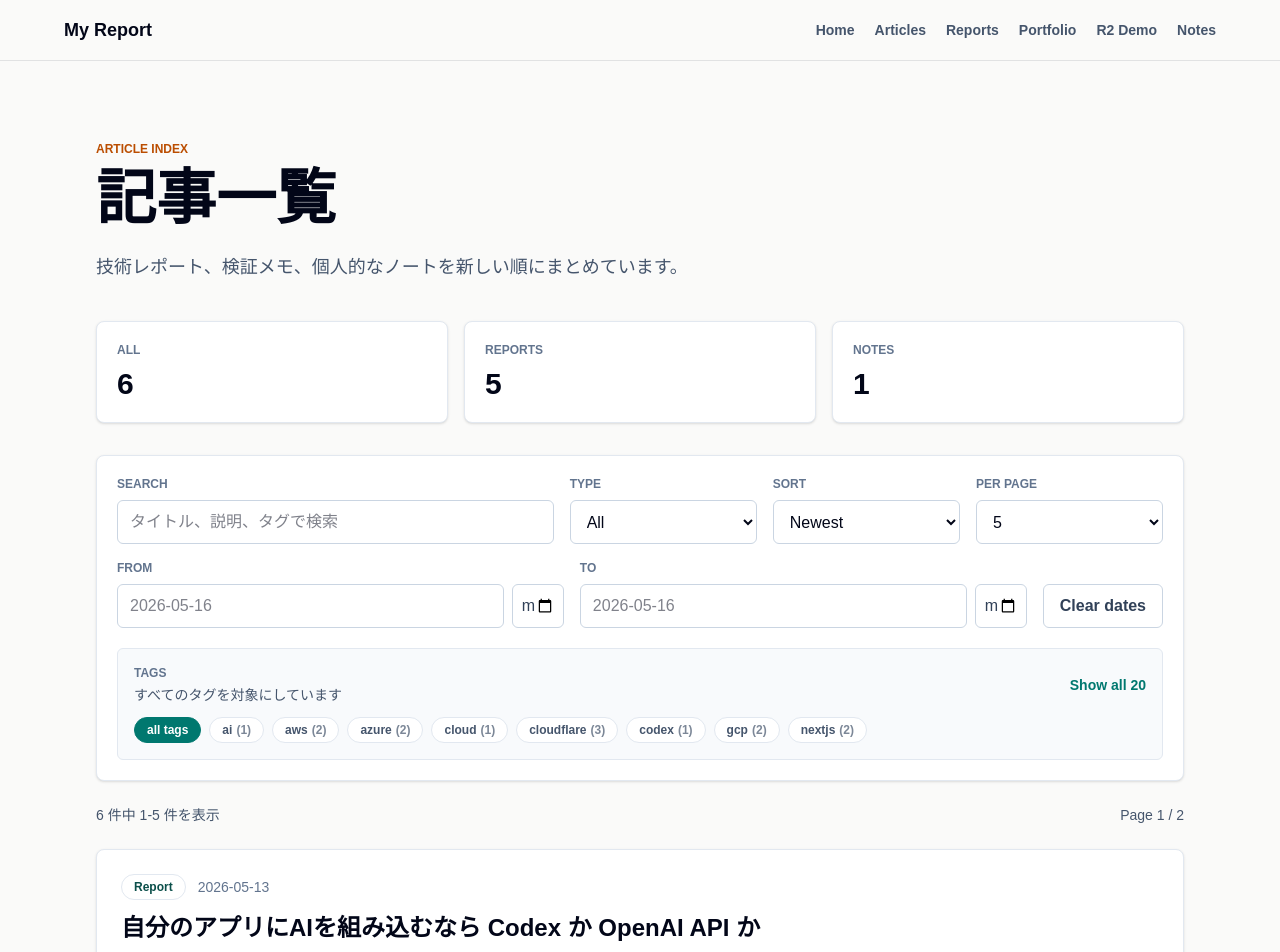
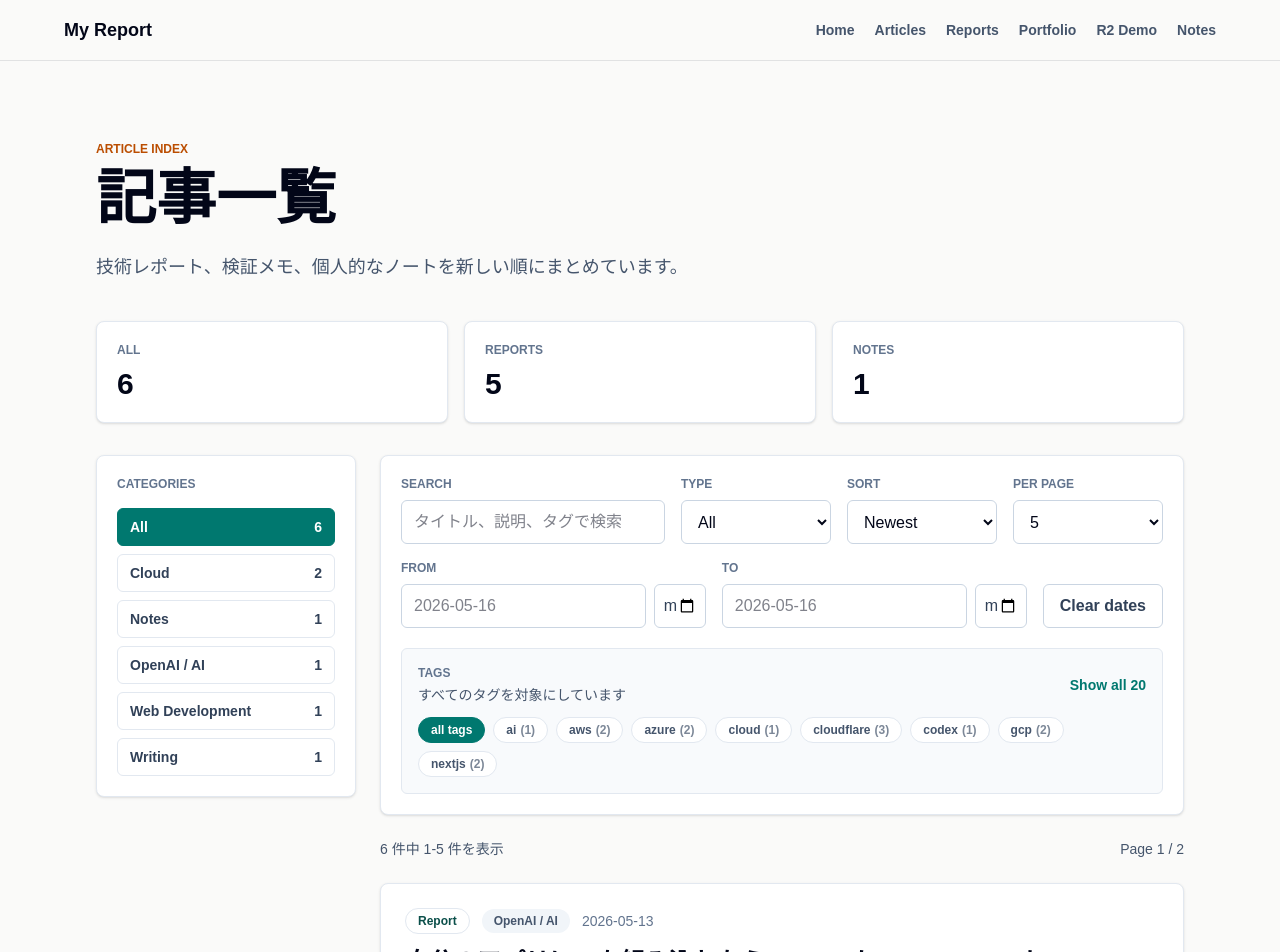
Before and after one commit to 0x46y/MyReport, a Next.js app: page /articles in a window 1280 px wide. Shown: the top 952 px of the page. Built offline with nearby package versions, Linux system fonts and the light colour scheme.

Commit message:
カテゴリーのサイドバー追加

```diff
--- a/app/articles/ArticlesExplorer.tsx
+++ b/app/articles/ArticlesExplorer.tsx
@@ -11,6 +11,7 @@ type ArticleSummary = Omit<Post, "body">;
 export default function ArticlesExplorer({ posts }: { posts: ArticleSummary[] }) {
   const searchParams = useSearchParams();
   const [query, setQuery] = useState("");
+  const [selectedCategory, setSelectedCategory] = useState(searchParams.get("category") ?? "all");
   const [selectedTag, setSelectedTag] = useState(searchParams.get("tag") ?? "all");
   const [selectedKind, setSelectedKind] = useState("all");
   const [sortOrder, setSortOrder] = useState<SortOrder>("newest");
@@ -27,6 +28,18 @@ export default function ArticlesExplorer({ posts }: { posts: ArticleSummary[] })
       post.tags.forEach((tag) => {
         counts.set(tag, (counts.get(tag) ?? 0) + 1);
       });
+    });
+
+    return Array.from(counts.entries())
+      .map(([name, count]) => ({ name, count }))
+      .sort((a, b) => a.name.localeCompare(b.name, "ja"));
+  }, [posts]);
+
+  const categories = useMemo(() => {
+    const counts = new Map<string, number>();
+
+    posts.forEach((post) => {
+      counts.set(post.category, (counts.get(post.category) ?? 0) + 1);
     });
 
     return Array.from(counts.entries())
@@ -54,16 +67,17 @@ export default function ArticlesExplorer({ posts }: { posts: ArticleSummary[] })
 
     return posts
       .filter((post) => {
+        const matchesCategory = selectedCategory === "all" || post.category === selectedCategory;
         const matchesKind = selectedKind === "all" || post.kind === selectedKind;
         const matchesTag = selectedTag === "all" || post.tags.includes(selectedTag);
         const matchesDateFrom = !dateFrom || post.date >= dateFrom;
         const matchesDateTo = !dateTo || post.date <= dateTo;
-        const haystack = [post.title, post.excerpt, post.date, post.kind, ...post.tags]
+        const haystack = [post.title, post.excerpt, post.date, post.kind, post.category, ...post.tags]
           .join(" ")
           .toLowerCase();
         const matchesQuery = !normalizedQuery || haystack.includes(normalizedQuery);
 
-        return matchesKind && matchesTag && matchesDateFrom && matchesDateTo && matchesQuery;
+        return matchesCategory && matchesKind && matchesTag && matchesDateFrom && matchesDateTo && matchesQuery;
       })
       .sort((a, b) => {
         if (sortOrder === "oldest") {
@@ -76,7 +90,7 @@ export default function ArticlesExplorer({ posts }: { posts: ArticleSummary[] })
 
         return b.date.localeCompare(a.date);
       });
-  }, [dateFrom, dateTo, posts, query, selectedKind, selectedTag, sortOrder]);
+  }, [dateFrom, dateTo, posts, query, selectedCategory, selectedKind, selectedTag, sortOrder]);
 
   const totalPages = Math.max(1, Math.ceil(filteredPosts.length / pageSize));
   const currentPage = Math.min(page, totalPages);
@@ -88,7 +102,39 @@ export default function ArticlesExplorer({ posts }: { posts: ArticleSummary[] })
   }
 
   return (
-    <section className="grid gap-6">
+    <section className="grid gap-6 lg:grid-cols-[260px_minmax(0,1fr)] lg:items-start">
+      <aside className="rounded-lg border border-slate-200 bg-white p-5 shadow-sm lg:sticky lg:top-28">
+        <p className="text-xs font-black uppercase tracking-normal text-slate-500">Categories</p>
+        <div className="mt-4 grid gap-2">
+          <button
+            className={categoryButtonClass(selectedCategory === "all")}
+            onClick={() => {
+              setSelectedCategory("all");
+              resetPage();
+            }}
+            type="button"
+          >
+            <span>All</span>
+            <span>{posts.length}</span>
+          </button>
+          {categories.map((category) => (
+            <button
+              className={categoryButtonClass(selectedCategory === category.name)}
+              key={category.name}
+              onClick={() => {
+                setSelectedCategory(category.name);
+                resetPage();
+              }}
+              type="button"
+            >
+              <span>{category.name}</span>
+              <span>{category.count}</span>
+            </button>
+          ))}
+        </div>
+      </aside>
+
+      <div className="grid gap-6">
         <div className="rounded-lg border border-slate-200 bg-white p-5 shadow-sm">
         <div className="grid gap-4 lg:grid-cols-[minmax(0,1.4fr)_repeat(3,minmax(150px,0.6fr))]">
           <label className="grid gap-2">
@@ -249,6 +295,9 @@ export default function ArticlesExplorer({ posts }: { posts: ArticleSummary[] })
                   <span className="w-fit rounded-full border border-slate-200 px-3 py-1 text-xs font-black text-teal-900">
                     {post.kind === "reports" ? "Report" : "Note"}
                   </span>
+                  <span className="w-fit rounded-full bg-slate-100 px-3 py-1 text-xs font-bold text-slate-600">
+                    {post.category}
+                  </span>
                   <time className="text-sm text-slate-500" dateTime={post.date}>
                     {post.date}
                   </time>
@@ -295,8 +344,20 @@ export default function ArticlesExplorer({ posts }: { posts: ArticleSummary[] })
             Next
           </button>
         </div>
+      </div>
     </section>
   );
+}
+
+function categoryButtonClass(isActive: boolean) {
+  const base =
+    "flex w-full items-center justify-between gap-3 rounded-md border px-3 py-2 text-left text-sm font-black transition";
+
+  if (isActive) {
+    return `${base} border-teal-700 bg-teal-700 text-white`;
+  }
+
+  return `${base} border-slate-200 bg-white text-slate-700 hover:border-teal-500 hover:text-teal-700`;
 }
 
 function DateField({
--- a/content/notes/small-tools.md
+++ b/content/notes/small-tools.md
@@ -2,6 +2,7 @@
 title: "小さい道具を作ることについて"
 date: "2026-05-09"
 excerpt: "完成度よりも、日々の判断を少し軽くする道具を持つことの価値について。"
+category: "Notes"
 tags: "notes, tools"
 ---
 
--- a/content/reports/cloud-platform-comparison-2026.md
+++ b/content/reports/cloud-platform-comparison-2026.md
@@ -2,6 +2,7 @@
 title: "クラウドプラットフォーム比較メモ: AWS / Azure / GCP と Vercel / Cloudflare"
 date: "2026-05-11"
 excerpt: "三大クラウドとフロントエンド・エッジ系プラットフォームを、個人開発と実務選定の観点から整理する。"
+category: "Cloud"
 tags: "cloud, aws, azure, gcp, vercel, cloudflare"
 ---
 
--- a/content/reports/cloudflare-workers-nextjs-start.md
+++ b/content/reports/cloudflare-workers-nextjs-start.md
@@ -2,6 +2,7 @@
 title: "Cloudflare Workers に置く個人サイトの初期設計"
 date: "2026-05-11"
 excerpt: "Next.js の静的出力を Workers の Assets で配信し、記事とポートフォリオを同居させる方針を整理する。"
+category: "Web Development"
 tags: "nextjs, cloudflare, workers, portfolio"
 ---
 
--- a/content/reports/codex-vs-openai-api-for-my-app-2026.md
+++ b/content/reports/codex-vs-openai-api-for-my-app-2026.md
@@ -2,6 +2,7 @@
 title: "自分のアプリにAIを組み込むなら Codex か OpenAI API か"
 date: "2026-05-13"
 excerpt: "Codex App Server、Codex SDK、codex exec、Responses API、Agents SDK、ChatKit の違いを、Next.js の自作アプリに組み込む観点で整理する。"
+category: "OpenAI / AI"
 tags: "openai, codex, ai, nextjs, sdk"
 ---
 
--- a/content/reports/object-storage-pricing-2026.md
+++ b/content/reports/object-storage-pricing-2026.md
@@ -2,6 +2,7 @@
 title: "オブジェクトストレージ料金比較メモ: S3 / R2 / GCS / Azure Blob / B2 / Wasabi"
 date: "2026-05-12"
 excerpt: "画像、音声、動画、AI生成物を預けるときに、保存料金だけでなく egress と操作料金まで含めて選び方を整理する。"
+category: "Cloud"
 tags: "storage, s3, r2, cloudflare, aws, gcp, azure"
 ---
 
--- a/content/reports/report-template.md
+++ b/content/reports/report-template.md
@@ -2,6 +2,7 @@
 title: "技術レポートを書くための最小テンプレート"
 date: "2026-05-10"
 excerpt: "目的、前提、試したこと、結果、次に見ることを固定して、あとから読み返せる記事にする。"
+category: "Writing"
 tags: "writing, report"
 ---
 
--- a/lib/content.ts
+++ b/lib/content.ts
@@ -29,6 +29,7 @@ export type Post = {
   title: string;
   date: string;
   excerpt: string;
+  category: string;
   tags: string[];
   body: PostBlock[];
 };
@@ -171,6 +172,7 @@ function getPosts(kind: PostKind): Post[] {
         title: frontmatter.title ?? slug,
         date: frontmatter.date ?? "1970-01-01",
         excerpt: frontmatter.excerpt ?? "",
+        category: frontmatter.category ?? "Uncategorized",
         tags: parseTags(frontmatter.tags),
         body: parseMarkdown(markdown),
       };
```
Lines whose indentation alone changed are shown as unchanged.
